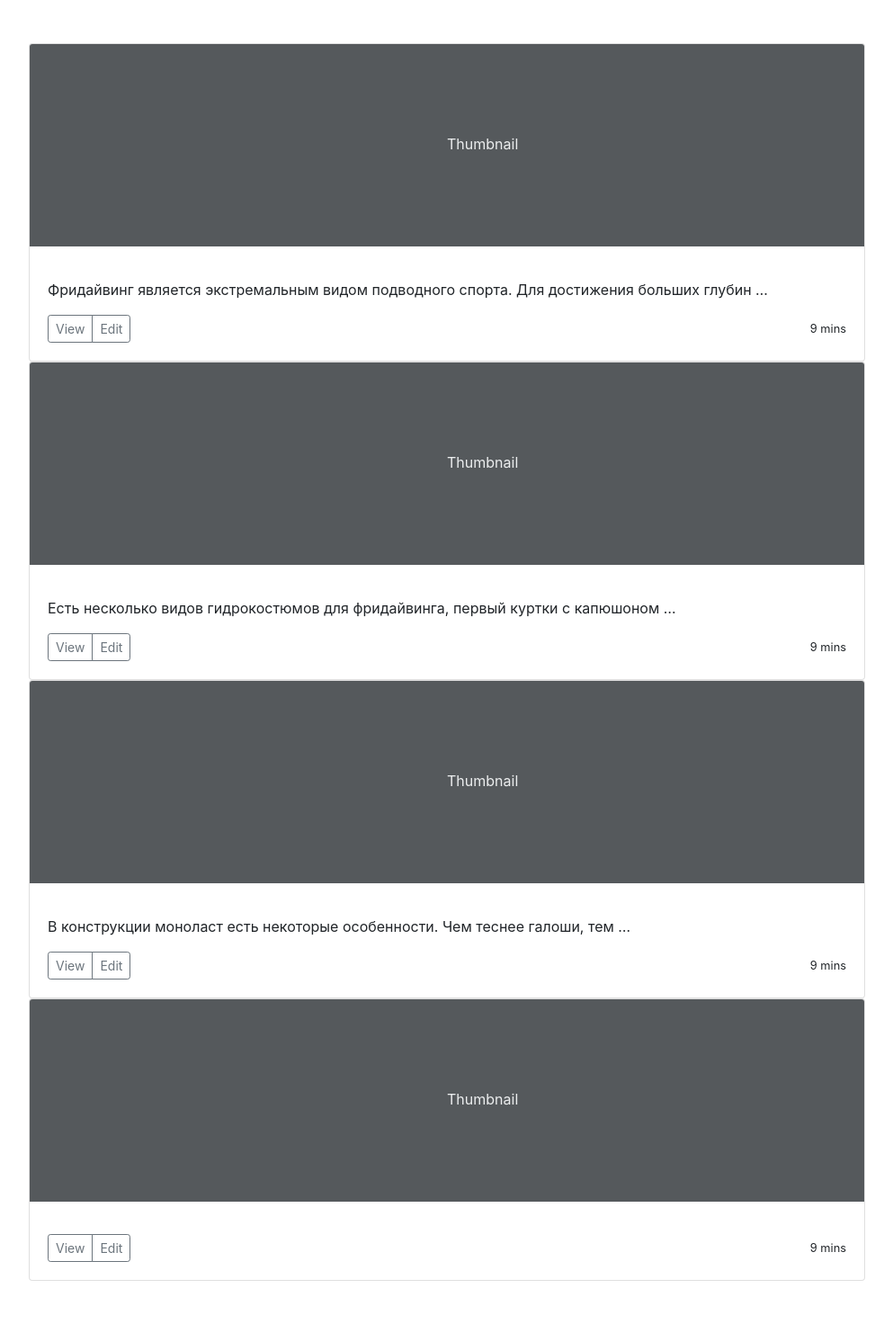
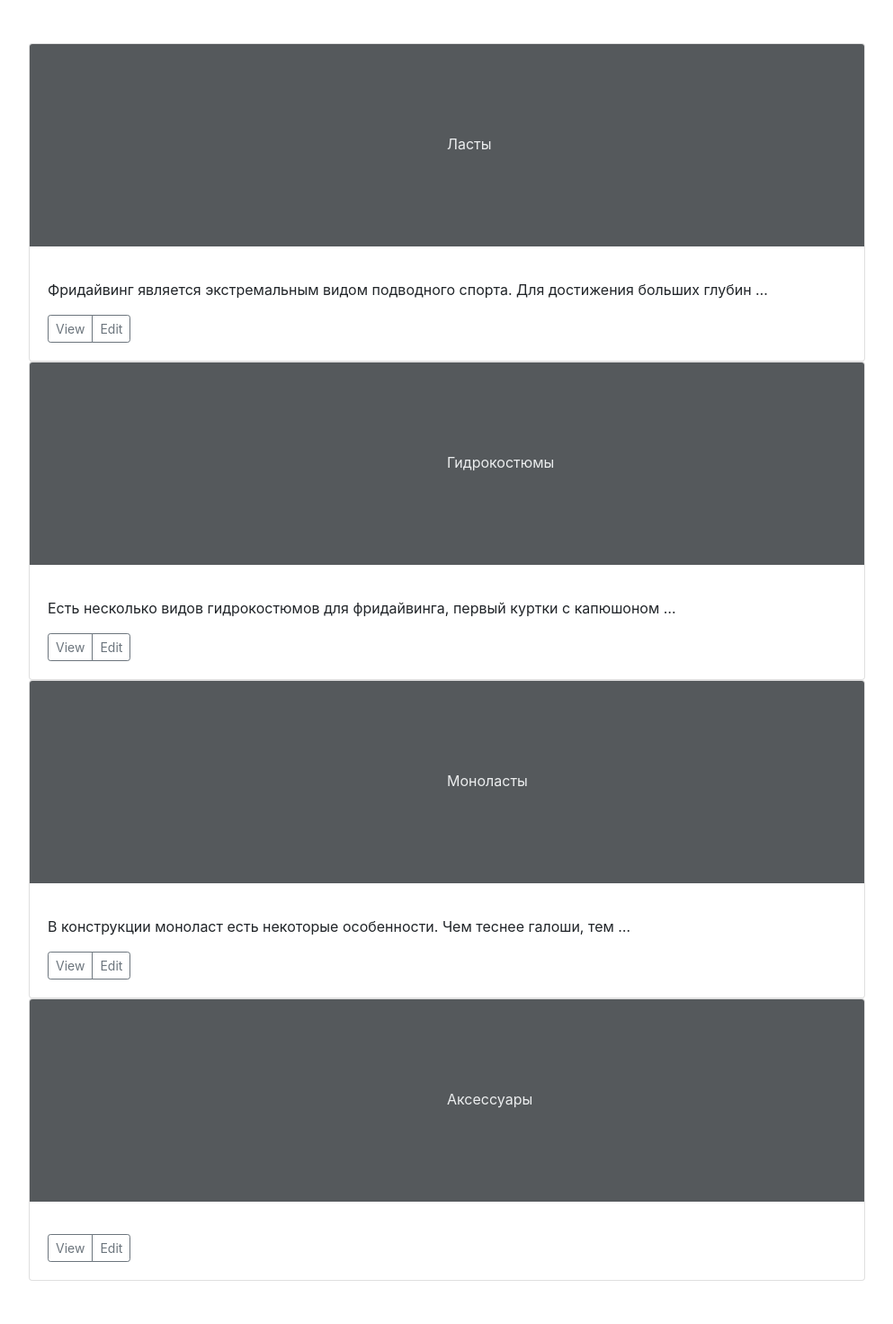
Before and after one commit to Olga-Yar/HW22, a Django app: page /category/ in a window 1280 px wide. Shown: the part 48-1520 px from the top of the page at 90% size, without its empty margins (143-1136 px from the left). Run offline with Django 4.2, Linux system fonts and the light colour scheme; data comes from the database, SQL or seed files in the repository; some libraries are stand-ins or nearby versions.

Commit message:
создание шаблона для списка категорий

```diff
--- a/catalog/templates/catalog/category_list.html
+++ b/catalog/templates/catalog/category_list.html
@@ -8,7 +8,7 @@
       <div class="row row-cols-1 row-cols-sm-2 row-cols-md-3 g-3">
         <div class="col">
           <div class="card shadow-sm">
-            <svg class="bd-placeholder-img card-img-top" width="100%" height="225" xmlns="http://www.w3.org/2000/svg" role="img" aria-label="Placeholder: Thumbnail" preserveAspectRatio="xMidYMid slice" focusable="false"><title>Placeholder</title><rect width="100%" height="100%" fill="#55595c"/><text x="50%" y="50%" fill="#eceeef" dy=".3em">Thumbnail</text></svg>
+            <svg class="bd-placeholder-img card-img-top" width="100%" height="225" xmlns="http://www.w3.org/2000/svg" role="img" aria-label="Placeholder: Thumbnail" preserveAspectRatio="xMidYMid slice" focusable="false"><title>Placeholder</title><rect width="100%" height="100%" fill="#55595c"/><text x="50%" y="50%" fill="#eceeef" dy=".3em">{{object.name}}</text></svg>
             <div class="card-body">
               <p class="card-text">{{object.about|linebreaks|truncatewords:10}}</p>
               <div class="d-flex justify-content-between align-items-center">
@@ -16,7 +16,6 @@
                   <button type="button" class="btn btn-sm btn-outline-secondary">View</button>
                   <button type="button" class="btn btn-sm btn-outline-secondary">Edit</button>
                 </div>
-                <small class="text-body-secondary">9 mins</small>
               </div>
             </div>
           </div>
```
